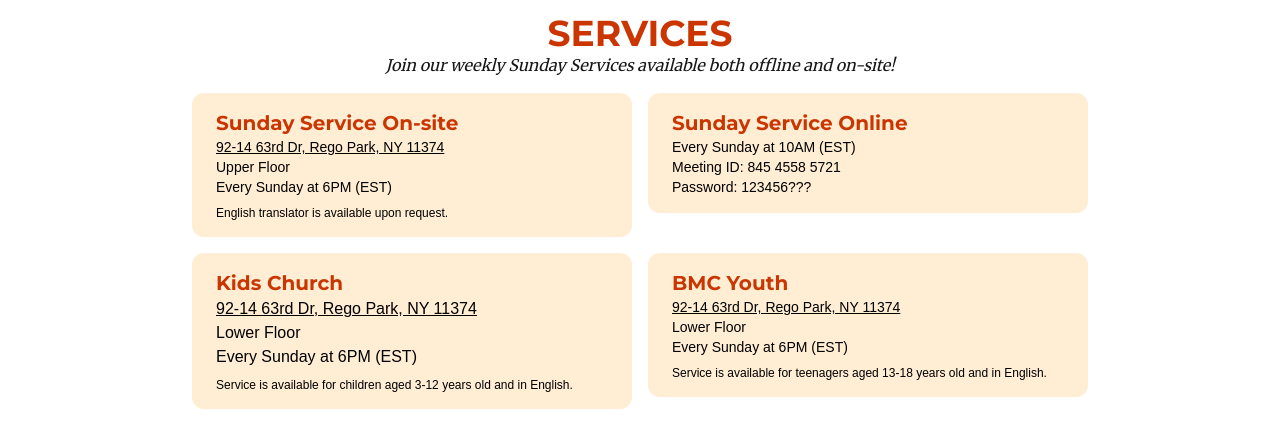
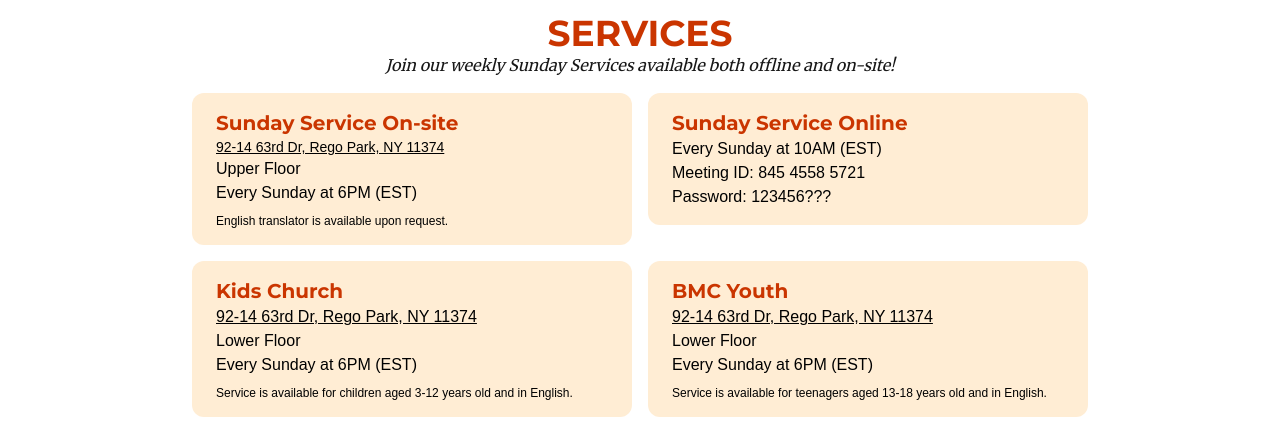
Before and after one commit to Salvist/bmcny, a Next.js app: page / in a window 1280 px wide. Shown: the part 1020-1447 px from the top of the page. Built offline with nearby package versions, Linux system fonts and the light colour scheme.

Commit message:
update text sizes

```diff
--- a/src/components/sunday_services_section.tsx
+++ b/src/components/sunday_services_section.tsx
@@ -23,8 +23,8 @@ export default function SundayServicesSection() {
             </h3>
 
             <LocationButton className="text-sm" />
-            <p className="text-sm">Upper Floor</p>
-            <p className="text-sm">Every Sunday at 6PM (EST)</p>
+            <p>Upper Floor</p>
+            <p>Every Sunday at 6PM (EST)</p>
             <p className="text-xs mt-2">
               English translator is available upon request.
             </p>
@@ -34,9 +34,9 @@ export default function SundayServicesSection() {
               Sunday Service Online
             </h3>
 
-            <p className="text-sm">Every Sunday at 10AM (EST)</p>
-            <p className="text-sm">Meeting ID: 845 4558 5721</p>
-            <p className="text-sm">Password: 123456???</p>
+            <p>Every Sunday at 10AM (EST)</p>
+            <p>Meeting ID: 845 4558 5721</p>
+            <p>Password: 123456???</p>
           </div>
           <div className="bg-orange-100 rounded-xl text-black px-6 py-4 flex flex-col items-start">
             <h3 className="text-xl font-bold text-orange-700 font-montserrat">
@@ -54,9 +54,9 @@ export default function SundayServicesSection() {
             <h3 className="text-xl font-bold text-orange-700 font-montserrat">
               BMC Youth
             </h3>
-            <LocationButton className="text-sm" />
-            <p className="text-sm">Lower Floor</p>
-            <p className="text-sm">Every Sunday at 6PM (EST)</p>
+            <LocationButton />
+            <p>Lower Floor</p>
+            <p>Every Sunday at 6PM (EST)</p>
             <p className="text-xs mt-2">
               Service is available for teenagers aged 13-18 years old and in
               English.
```
